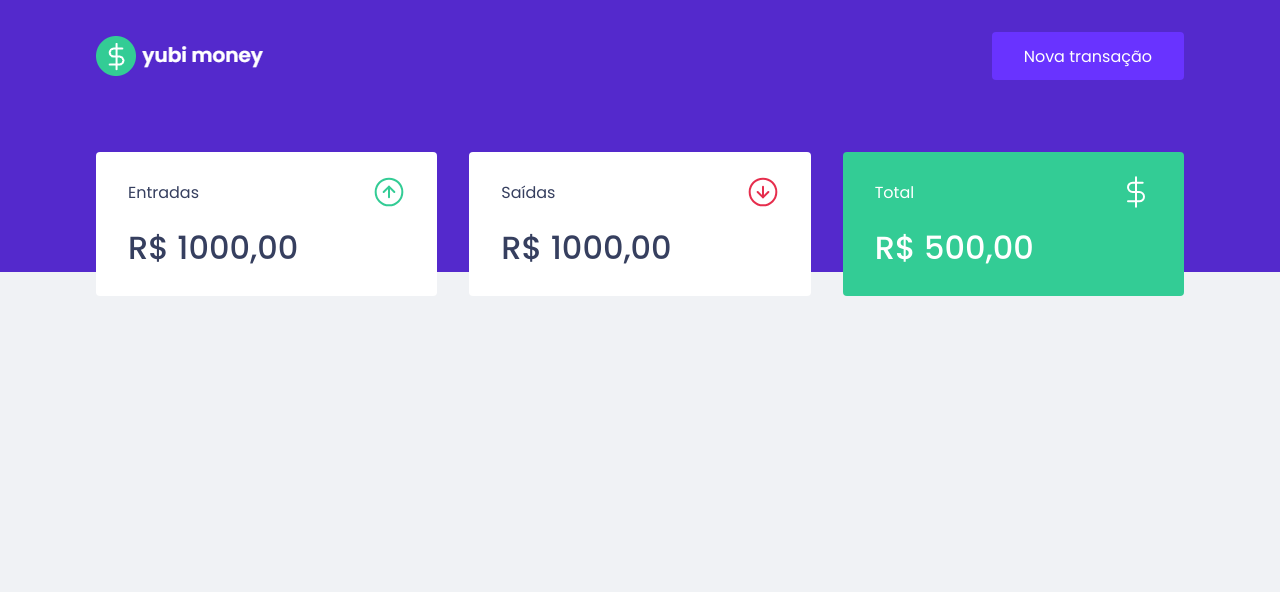
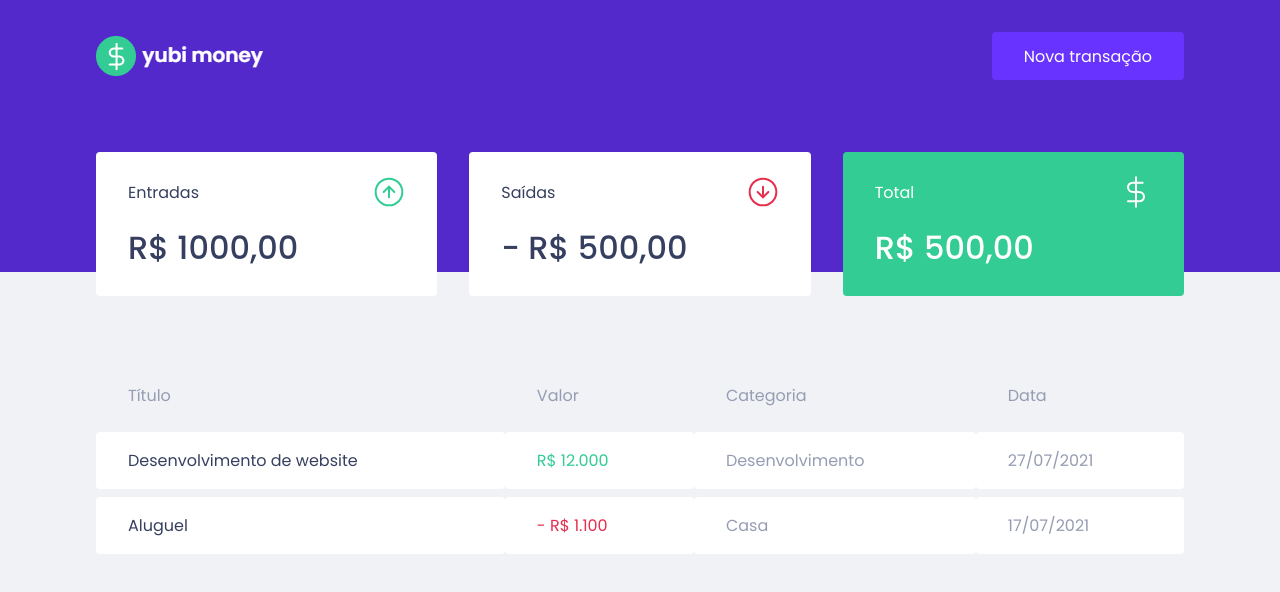
Before and after one commit to weilemann/yubi-money, a React (Create React App) app: page / in a window 1280 px wide. Shown: the top 592 px of the page. Built offline with nearby package versions, Linux system fonts and the light colour scheme.

Commit message:
Created Dashboard screen interface

```diff
--- a/src/components/Dashboard/index.tsx
+++ b/src/components/Dashboard/index.tsx
@@ -1,4 +1,5 @@
 import { Summary } from '../Summary';
+import { TransactionsTable } from '../TransactionsTable';
 import {
     Container
 } from './styles';
@@ -7,6 +8,7 @@
     return (
         <Container>
             <Summary />
+            <TransactionsTable />
         </Container>
     )
 }
--- a/src/components/Summary/index.tsx
+++ b/src/components/Summary/index.tsx
@@ -19,7 +19,7 @@
                     <p>Saídas</p>
                     <img src={outcomeImg} alt="Saídas" />
                 </header>
-                <strong>R$ 1000,00</strong>
+                <strong>- R$ 500,00</strong>
             </div>
             <div className="highlight-background">
                 <header>
--- /dev/null
+++ b/src/components/TransactionsTable/index.tsx
@@ -0,0 +1,33 @@
+import { Container } from "./styles";
+
+export function TransactionsTable() {
+    return (
+        <Container>
+            <table>
+                <thead>
+                    <tr>
+                        <th>Título</th>
+                        <th>Valor</th>
+                        <th>Categoria</th>
+                        <th>Data</th>
+                    </tr>
+                </thead>
+
+                <tbody>
+                    <tr>
+                        <td>Desenvolvimento de website</td>
+                        <td className="deposit">R$ 12.000</td>
+                        <td>Desenvolvimento</td>
+                        <td>27/07/2021</td>
+                    </tr>
+                    <tr>
+                        <td>Aluguel</td>
+                        <td className="withdraw">- R$ 1.100</td>
+                        <td>Casa</td>
+                        <td>17/07/2021</td>
+                    </tr>
+                </tbody>
+            </table>
+        </Container>
+    )
+}
--- /dev/null
+++ b/src/components/TransactionsTable/styles.ts
@@ -0,0 +1,38 @@
+import styled from "styled-components";
+
+export const Container = styled.div`
+    margin-top: 4rem;
+
+    table {
+        width: 100%;
+        border-spacing: 0 0.5rem;
+
+        th {
+            color: var(--text-body);
+            font-weight: 400;
+            padding: 1rem 2rem;
+            text-align: left;
+            line-height: 1.5rem;
+        }
+
+        td {
+            padding: 1rem 2rem;
+            border: 0;
+            background: var(--shape);
+            color: var(--text-body);
+            border-radius: 0.25rem;
+
+            &:first-child {
+                color: var(--text-title);
+            }
+
+            &.deposit {
+                color: var(--green)
+            }
+
+            &.withdraw {
+                color: var(--red)
+            }
+        }
+    }
+`;
```
